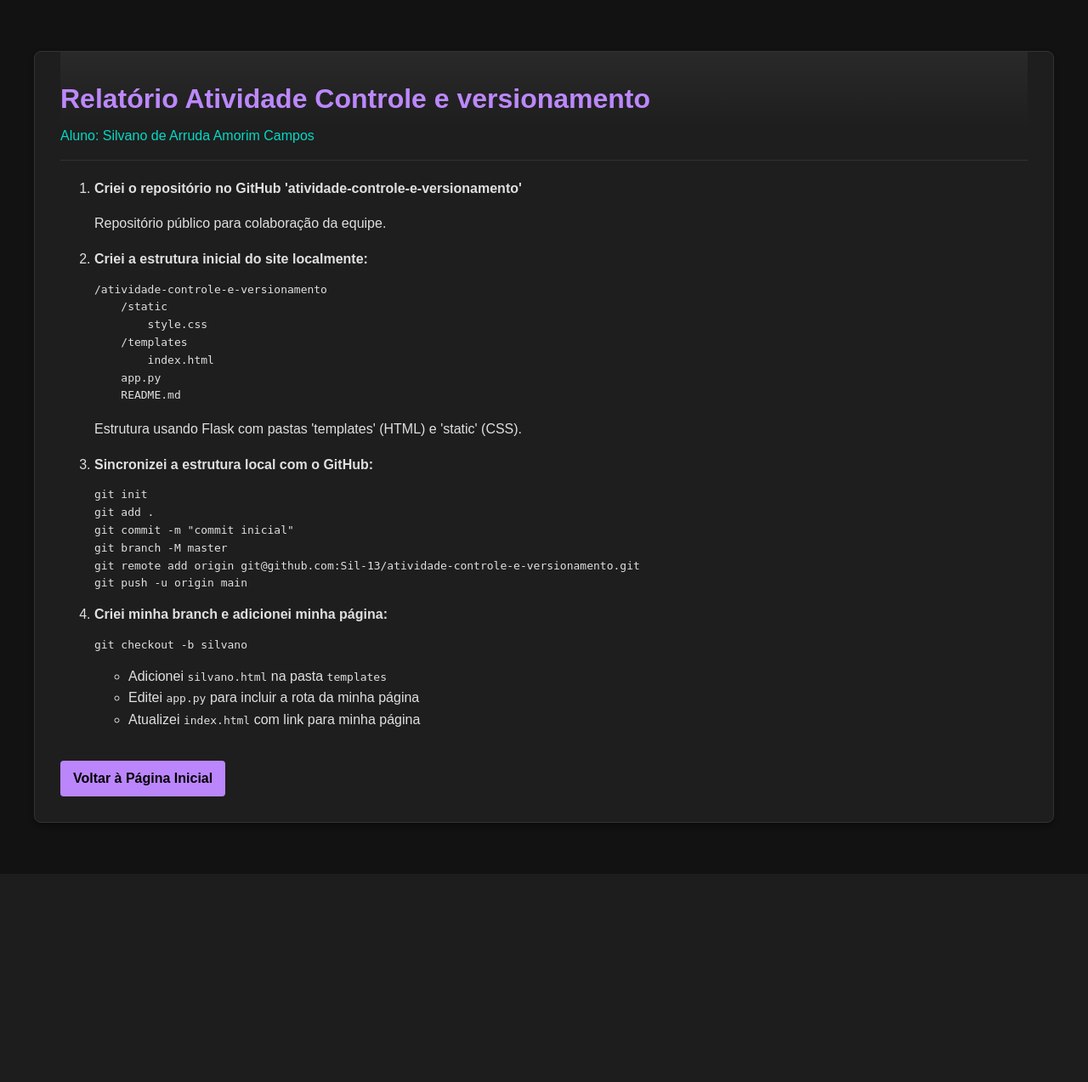
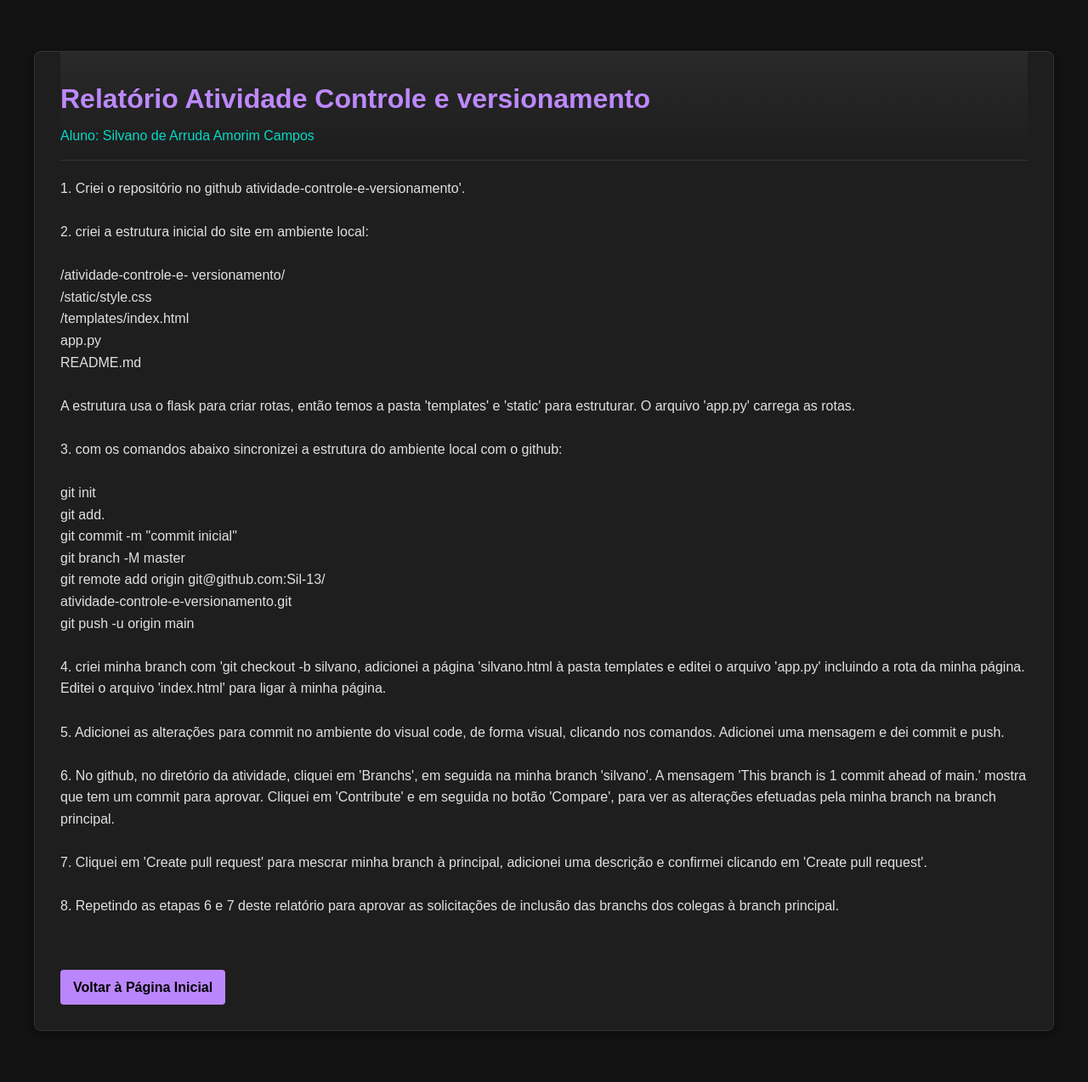
Before and after one commit to Sil-13/atividade-controle-e-versionamento, a Flask app: page /silvano in a window 1280 px wide. Shown: the whole page at 85% size. Before the commit the page ends 975 px from the top, so only its background shows below. Run offline with Flask 3, Linux system fonts and the light colour scheme.

Commit message:
Update silvano.html
Alteração na página silvano

```diff
--- a/templates/silvano.html
+++ b/templates/silvano.html
@@ -14,45 +14,38 @@
                 <p>Aluno: Silvano de Arruda Amorim Campos</p>
             </div>
 
+            <p>
+                    1. Criei o repositório no github atividade-controle-e-versionamento'.<br> <br>
 
-  <ol class="report-list">
-                <li>
-                    <strong>Criei o repositório no GitHub 'atividade-controle-e-versionamento'</strong>
-                    <p>Repositório público para colaboração da equipe.</p>
-                </li>
+                    2. criei a estrutura inicial do site em ambiente local:<br> <br>
+                    /atividade-controle-e- versionamento/ <br>
+                        /static/style.css <br>
+                        /templates/index.html <br>
+                        app.py <br>
+                        README.md <br>  <br>
 
-                <li>
-                    <strong>Criei a estrutura inicial do site localmente:</strong>
-                    <pre><code>/atividade-controle-e-versionamento
-    /static
-        style.css
-    /templates
-        index.html
-    app.py
-    README.md</code></pre>
-                    <p>Estrutura usando Flask com pastas 'templates' (HTML) e 'static' (CSS).</p>
-                </li>
+                    A estrutura usa o flask para criar rotas, então temos a pasta 'templates' e 'static' para estruturar. O arquivo 'app.py' carrega as rotas. <br> <br>
 
-                <li>
-                    <strong>Sincronizei a estrutura local com o GitHub:</strong>
-                    <pre><code>git init
-git add .
-git commit -m "commit inicial"
-git branch -M master
-git remote add origin git@github.com:Sil-13/atividade-controle-e-versionamento.git
-git push -u origin main</code></pre>
-                </li>
+                    3. com os comandos abaixo sincronizei a estrutura do ambiente local com o github: <br> <br>
 
-                <li>
-                    <strong>Criei minha branch e adicionei minha página:</strong>
-                    <pre><code>git checkout -b silvano</code></pre>
-                    <ul>
-                        <li>Adicionei <code>silvano.html</code> na pasta <code>templates</code></li>
-                        <li>Editei <code>app.py</code> para incluir a rota da minha página</li>
-                        <li>Atualizei <code>index.html</code> com link para minha página</li>
-                    </ul>
-                </li>
-            </ol>
+                    git init <br>
+                    git add. <br>
+                    git commit -m "commit inicial" <br>
+                    git branch -M master <br>
+                    git remote add origin git@github.com:Sil-13/ <br>atividade-controle-e-versionamento.git <br>
+                    git push -u origin main <br> <br>
+
+                    4. criei minha branch com 'git checkout -b silvano, adicionei a página 'silvano.html à pasta templates e editei o arquivo 'app.py' incluindo a rota da minha página. Editei o arquivo 'index.html' para ligar à minha página. <br> <br>
+
+                    5. Adicionei as alterações para commit no ambiente do visual code, de forma visual, clicando nos comandos. Adicionei uma mensagem e dei commit e push. <br> <br>
+
+                    6. No github, no diretório da atividade, cliquei em 'Branchs', em seguida na minha branch 'silvano'. A mensagem 'This branch is 1 commit ahead of main.' mostra que tem um commit para aprovar. Cliquei em 'Contribute' e em seguida no botão 'Compare', para ver as alterações efetuadas pela minha branch na branch principal.  <br> <br>
+
+                    7. Cliquei em 'Create pull request' para mescrar minha branch à principal, adicionei uma descrição e confirmei clicando em 'Create pull request'. <br> <br>
+
+                    8. Repetindo as etapas 6 e 7 deste relatório para aprovar as solicitações de inclusão das branchs dos colegas à branch principal. <br> <br>
+             </p>
+
 
 
             <a href="/" class="back-button">Voltar à Página Inicial</a>
```
